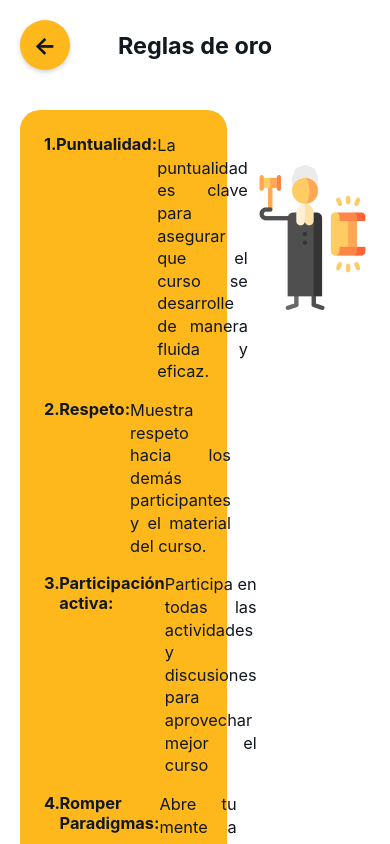
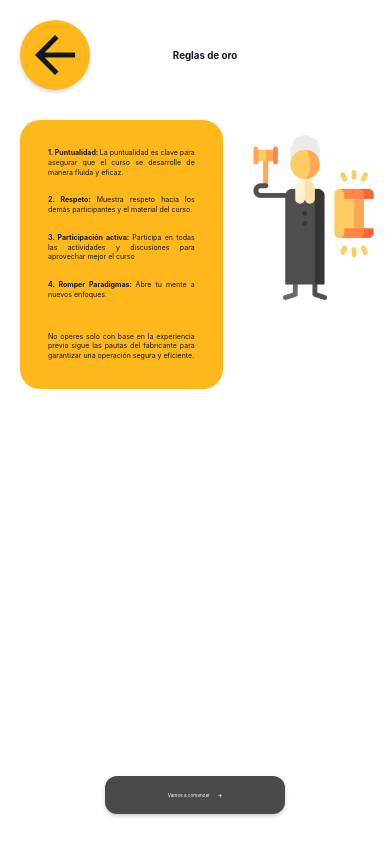
Before and after one commit to Nefta11/minecApp, a React Native app: screen /ReglasDeOroScreen in a window 390 px wide. Built offline with nearby package versions, Linux system fonts and the light colour scheme.

Commit message:
refactor: replace back arrow text with icon and adjust styles for improved UI consistency

```diff
--- a/app/components/home/Introduccion/ReglasDeOroScreen.tsx
+++ b/app/components/home/Introduccion/ReglasDeOroScreen.tsx
@@ -10,6 +10,7 @@ import {
     ScrollView,
 } from 'react-native';
 import Colors from '../../../utils/Colors';
+import Icon from 'react-native-vector-icons/MaterialIcons';
 
 const ReglasDeOroScreen: React.FC = () => {
     const handleGoBack = () => {
@@ -37,7 +38,7 @@ const ReglasDeOroScreen: React.FC = () => {
                             onPress={handleGoBack}
                             activeOpacity={0.8}
                         >
-                            <Text style={styles.backArrow}>←</Text>
+                            <Icon name="arrow-back" size={60} color={Colors.Black} />
                         </TouchableOpacity>
                         <Text style={styles.headerTitle}>Reglas de oro</Text>
                         <View style={styles.placeholder} />
@@ -48,33 +49,33 @@ const ReglasDeOroScreen: React.FC = () => {
                         {/* Card amarilla con las reglas */}
                         <View style={styles.rulesCard}>
                             <View style={styles.ruleItem}>
-                                <Text style={styles.ruleNumber}>1. </Text>
-                                <Text style={styles.ruleTitle}>Puntualidad: </Text>
                                 <Text style={styles.ruleText}>
+                                    <Text style={styles.ruleNumber}>1. </Text>
+                                    <Text style={styles.ruleTitle}>Puntualidad: </Text>
                                     La puntualidad es clave para asegurar que el curso se desarrolle de manera fluida y eficaz.
                                 </Text>
                             </View>
 
                             <View style={styles.ruleItem}>
-                                <Text style={styles.ruleNumber}>2. </Text>
-                                <Text style={styles.ruleTitle}>Respeto: </Text>
                                 <Text style={styles.ruleText}>
+                                    <Text style={styles.ruleNumber}>2. </Text>
+                                    <Text style={styles.ruleTitle}>Respeto: </Text>
                                     Muestra respeto hacia los demás participantes y el material del curso.
                                 </Text>
                             </View>
 
                             <View style={styles.ruleItem}>
-                                <Text style={styles.ruleNumber}>3. </Text>
-                                <Text style={styles.ruleTitle}>Participación activa: </Text>
                                 <Text style={styles.ruleText}>
+                                    <Text style={styles.ruleNumber}>3. </Text>
+                                    <Text style={styles.ruleTitle}>Participación activa: </Text>
                                     Participa en todas las actividades y discusiones para aprovechar mejor el curso
                                 </Text>
                             </View>
 
                             <View style={styles.ruleItem}>
-                                <Text style={styles.ruleNumber}>4. </Text>
-                                <Text style={styles.ruleTitle}>Romper Paradigmas: </Text>
                                 <Text style={styles.ruleText}>
+                                    <Text style={styles.ruleNumber}>4. </Text>
+                                    <Text style={styles.ruleTitle}>Romper Paradigmas: </Text>
                                     Abre tu mente a nuevos enfoques.
                                 </Text>
                             </View>
@@ -131,9 +132,9 @@ const styles = StyleSheet.create({
         paddingBottom: 10,
     },
     backButton: {
-        width: 50,
-        height: 50,
-        borderRadius: 25,
+        width: 70,
+        height: 70,
+        borderRadius: 35,
         backgroundColor: Colors.PrimaryYellow,
         justifyContent: 'center',
         alignItems: 'center',
@@ -149,7 +150,7 @@ const styles = StyleSheet.create({
         color: Colors.Black,
     },
     headerTitle: {
-        fontSize: width * 0.06,
+        fontSize: width * 0.025,
         fontWeight: '700',
         color: Colors.Black,
         textAlign: 'center',
@@ -162,57 +163,53 @@ const styles = StyleSheet.create({
         flexDirection: 'row',
         alignItems: 'flex-start',
         paddingHorizontal: 20,
-        paddingVertical: 30,
+        paddingVertical: 20,
         minHeight: height * 0.65,
     },
     rulesCard: {
         backgroundColor: Colors.PrimaryYellow,
         borderRadius: 20,
-        padding: 24,
-        flex: 1.3,
-        marginRight: 20,
+        padding: 28,
+        flex: 1.2,
+        marginRight: 15,
     },
     ruleItem: {
-        flexDirection: 'row',
-        marginBottom: 16,
-        alignItems: 'flex-start',
+        marginBottom: 18,
     },
     ruleNumber: {
-        fontSize: width * 0.042,
+        fontSize: width * 0.018,
         fontWeight: '700',
         color: Colors.Black,
     },
     ruleTitle: {
-        fontSize: width * 0.042,
+        fontSize: width * 0.018,
         fontWeight: '700',
         color: Colors.Black,
     },
     ruleText: {
-        fontSize: width * 0.042,
+        fontSize: width * 0.018,
         fontWeight: '400',
         color: Colors.Black,
-        lineHeight: width * 0.058,
-        flex: 1,
+        lineHeight: width * 0.025,
         textAlign: 'justify',
     },
     additionalText: {
-        fontSize: width * 0.042,
+        fontSize: width * 0.018,
         fontWeight: '400',
         color: Colors.Black,
-        lineHeight: width * 0.058,
+        lineHeight: width * 0.025,
         textAlign: 'justify',
-        marginTop: 16,
-        paddingTop: 16,
+        marginTop: 14,
     },
     imageSection: {
         flex: 1,
         justifyContent: 'center',
         alignItems: 'center',
-        paddingTop: 40,
+        paddingLeft: 10,
     },
     minerImage: {
-        width: width * 0.35,
-        height: width * 0.45,
+        width: width * 0.4,
+        height: width * 0.5,
     },
     buttonContainer: {
         alignItems: 'center',
@@ -235,13 +232,13 @@ const styles = StyleSheet.create({
         justifyContent: 'center',
     },
     startButtonText: {
-        fontSize: width * 0.042,
-        fontWeight: '600',
+        fontSize: width * 0.012,
+        fontWeight: '400',
         color: Colors.White,
         marginRight: 8,
     },
     startArrow: {
-        fontSize: width * 0.042,
+        fontSize: width * 0.012,
         fontWeight: 'bold',
         color: Colors.White,
     },
```
